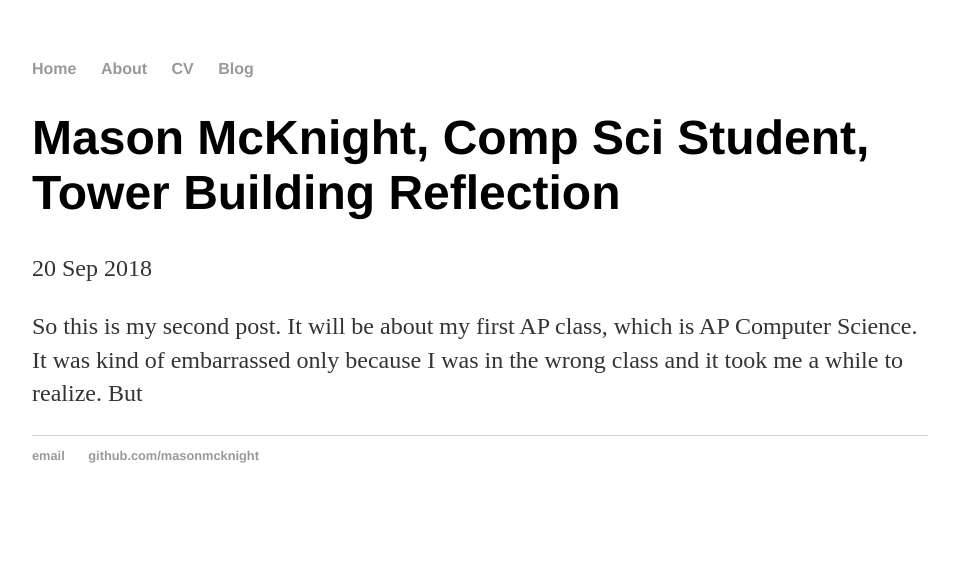
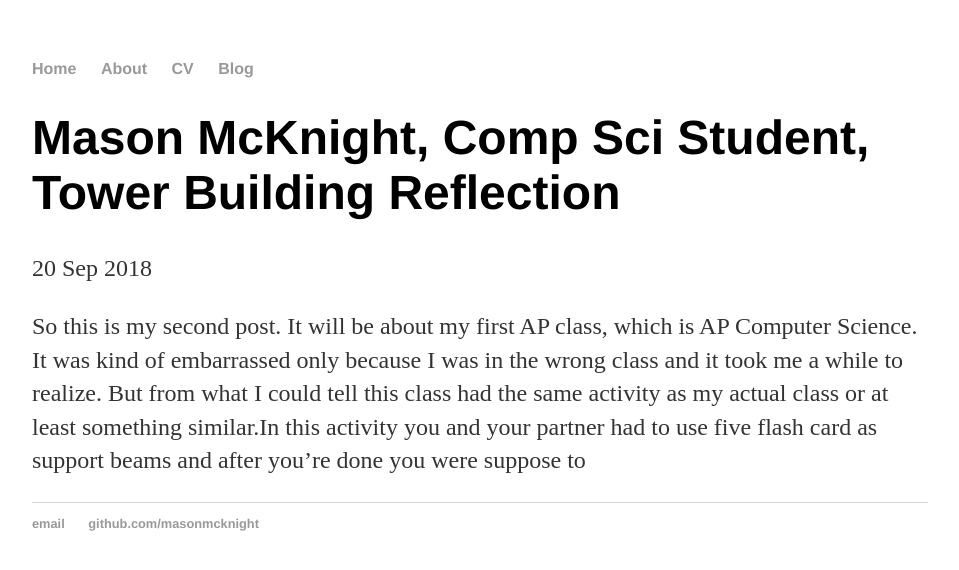
Before and after one commit to masonm6137/mas, a Jekyll site: the page built from _posts/2018-09-27-Mason-McKnight-tower-build-reflection.md, in a window 1280 px wide. Shown: the top 570 px of the page, without its empty margins (160-1119 px from the left). Built offline with Jekyll 4.4.1, drawn with Linux system fonts in a browser that asks for light colours.

Commit message:
Update 2018-09-27-Mason-McKnight-tower-build-reflection.md

```diff
--- a/_posts/2018-09-27-Mason-McKnight-tower-build-reflection.md
+++ b/_posts/2018-09-27-Mason-McKnight-tower-build-reflection.md
@@ -4,4 +4,4 @@
 date: 2018-09-20
 ---
 
-So this is my second post. It will be about my first AP class, which is AP Computer Science. It was kind of embarrassed only because I was in the wrong class and it took me a while to realize. But
+So this is my second post. It will be about my first AP class, which is AP Computer Science. It was kind of embarrassed only because I was in the wrong class and it took me a while to realize. But from what I could tell this class had the same activity as my actual class or at least something similar.In this activity you and your partner had to use five flash card as support beams and after you're done you were suppose to
```
